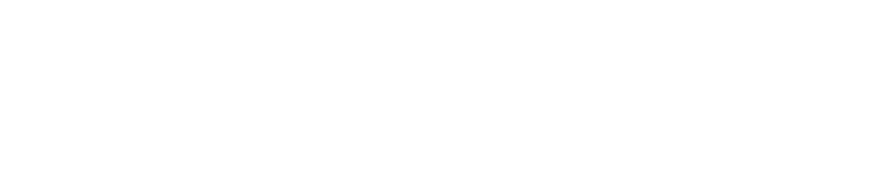
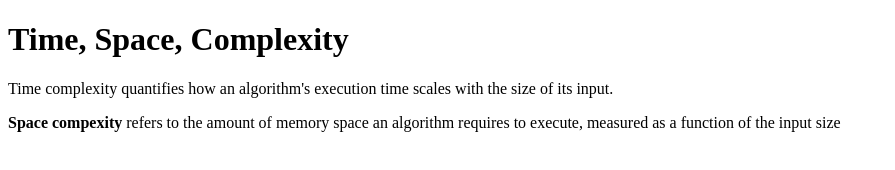
Before and after one commit to acciojob/time-and-space-complexity-Deepgautam76, a website: page main.html in a window 1280 px wide. Shown: the whole page, without its empty margins (0-895 px from the left). Drawn offline with Linux system fonts and the light colour scheme.

Commit message:
created a submission

```diff
--- a/main.html
+++ b/main.html
@@ -7,6 +7,13 @@
 </head>
 
 <body>
+	<h1>Time, Space, Complexity</h1>
+	<p>
+		Time complexity quantifies how an algorithm's execution time scales with the size of its input.
+	</p>
+	<p>
+		<b>Space compexity</b> refers to the amount of memory space an algorithm requires to execute, measured as a function of the input size
+	</p>
 	<!-- the entire body must be written by student -->
     <script type="text/javascript" src="./script.js">
 </script>
```
